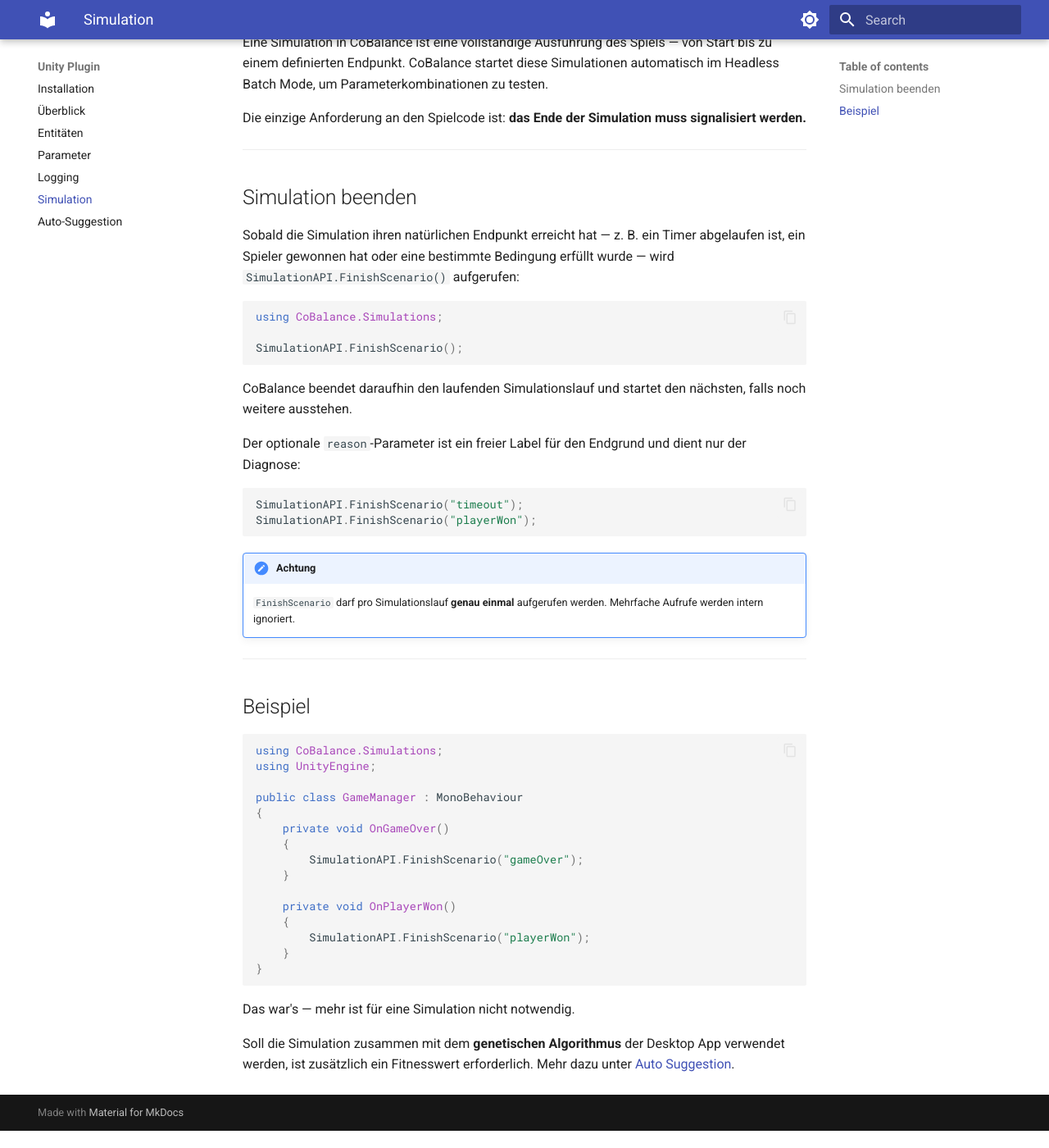
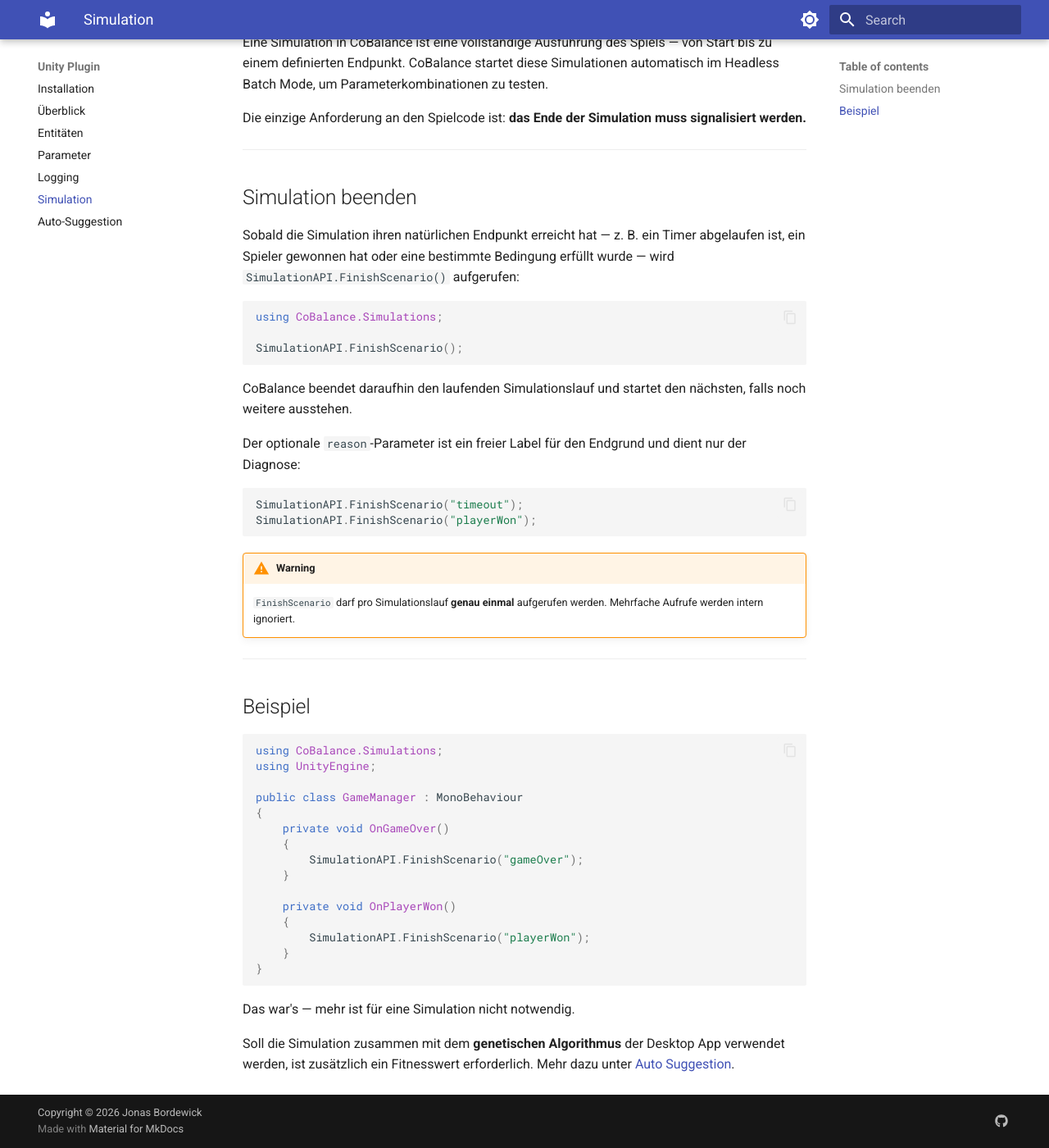
Before and after one commit to JonasBordewick/CoBalance, an MkDocs documentation site: the page built from docs/unity-plugin/simulation.md, in a window 1280 px wide and 1400 px high, scrolled down 189 px. Shown: the whole window at 82% size. Built offline with MkDocs 1.6.1 and Material for MkDocs 9.7.7, drawn with Linux system fonts in a browser that asks for light colours; before the commit the page ends 1568 px from its top, so only the background shows below that.

Commit message:
add Github Link

````diff
--- a/docs/unity-plugin/simulation.md
+++ b/docs/unity-plugin/simulation.md
@@ -25,7 +25,7 @@ SimulationAPI.FinishScenario("timeout");
 SimulationAPI.FinishScenario("playerWon");
 ```
 
-!!! achtung
+!!! warning
     `FinishScenario` darf pro Simulationslauf **genau einmal** aufgerufen werden.
     Mehrfache Aufrufe werden intern ignoriert.
 
--- a/mkdocs.yml
+++ b/mkdocs.yml
@@ -19,6 +19,14 @@ theme:
     - navigation.top
     - search.highlight
     - content.code.copy
+
+copyright: Copyright &copy; 2026 Jonas Bordewick
+
+extra:
+  social:
+    - icon: fontawesome/brands/github
+      link: https://github.com/JonasBordewick/CoBalance
+      name: CoBalance on GitHub
 
 plugins:
   - search
````
Also changed, not shown: docs/examples/advanced_parameter_example.md (+1 -1 lines), docs/examples/simple_game_object_example.md (+1 -1 lines), docs/unity-plugin/entities.md (+1 -1 lines), docs/unity-plugin/parameters.md (+1 -1 lines).
